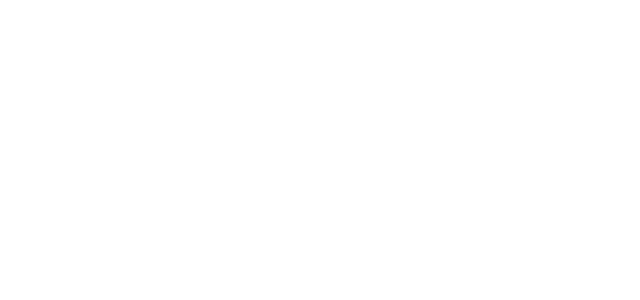
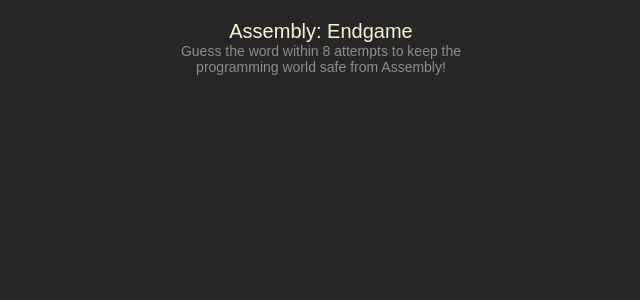
Before and after one commit to begumkucuk35/assembly-end-game, a React (Vite) app: page / in a window 1280 px wide. Shown: the top 300 px of the page, without its empty margins (319-959 px from the left). Built offline with nearby package versions, Linux system fonts and the light colour scheme.

Commit message:
Header created

```diff
--- a/src/App.css
+++ b/src/App.css
@@ -0,0 +1,15 @@
+header {
+  text-align: center;
+}
+
+header > h1 {
+  font-size: 1.25rem;
+  font-weight: 500;
+  color: #F9F4DA;
+}
+
+header > p {
+  font-size: 0.875rem;
+  max-width: 350px;
+  color: #8E8E8E;
+}
--- a/src/App.jsx
+++ b/src/App.jsx
@@ -1,13 +1,17 @@
-
-import './App.css'
+import "./App.css";
 
 function App() {
-
   return (
-    <>
-
-    </>
-  )
+    <main>
+      <header>
+        <h1>Assembly: Endgame</h1>
+        <p>
+          Guess the word within 8 attempts to keep the programming world safe
+          from Assembly!
+        </p>
+      </header>
+    </main>
+  );
 }
 
-export default App
+export default App;
--- a/src/index.css
+++ b/src/index.css
@@ -0,0 +1,15 @@
+* {
+  margin: 0;
+  padding: 0;
+  box-sizing: border-box;
+}
+
+body {
+  font-family: "Hanken Grotesk", Arial, sans-serif;
+  background-color: #262626;
+  color: #D9D9D9;
+  padding: 20px;
+  height: 100vh;
+  display: flex;
+  justify-content: center;
+}
```
